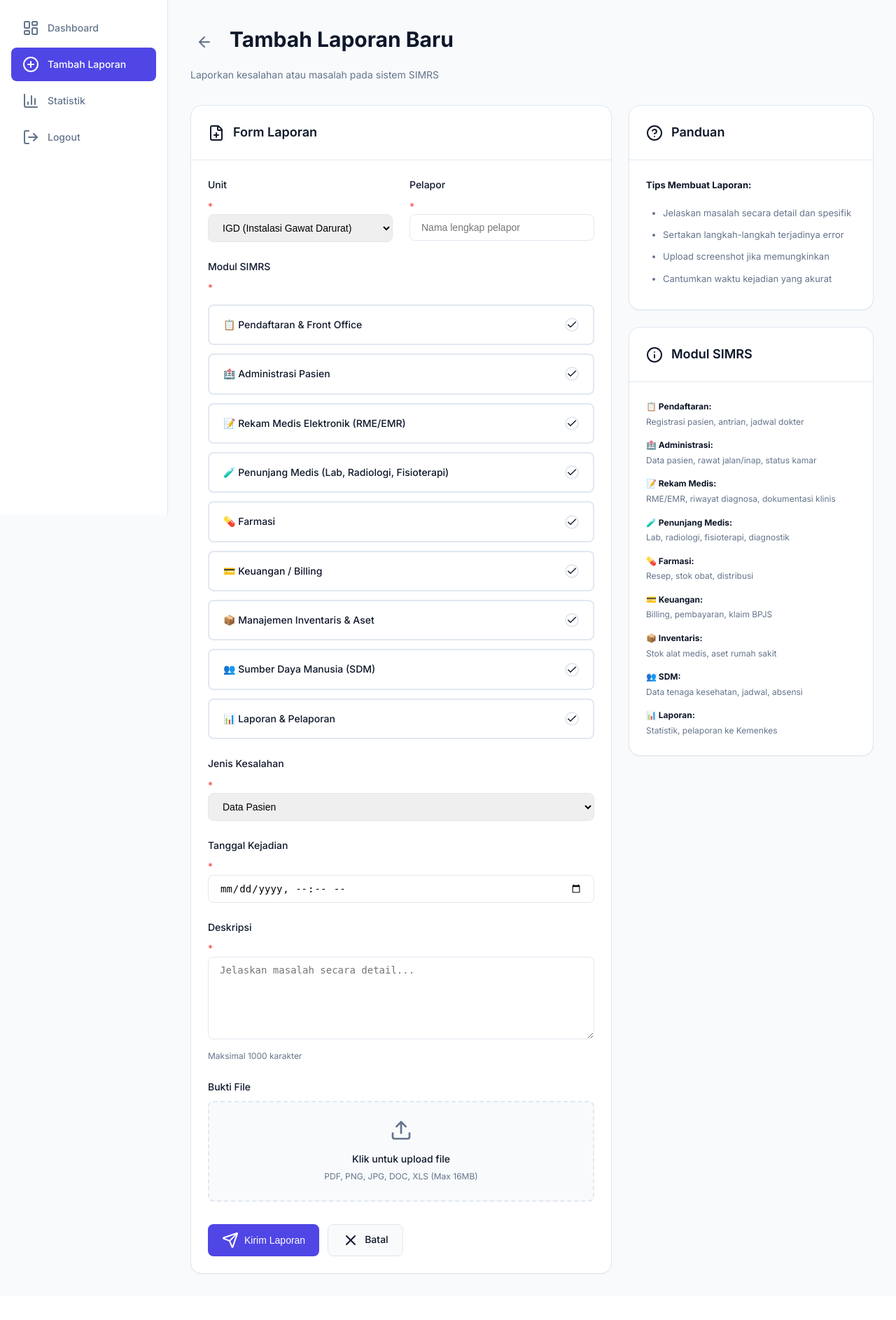
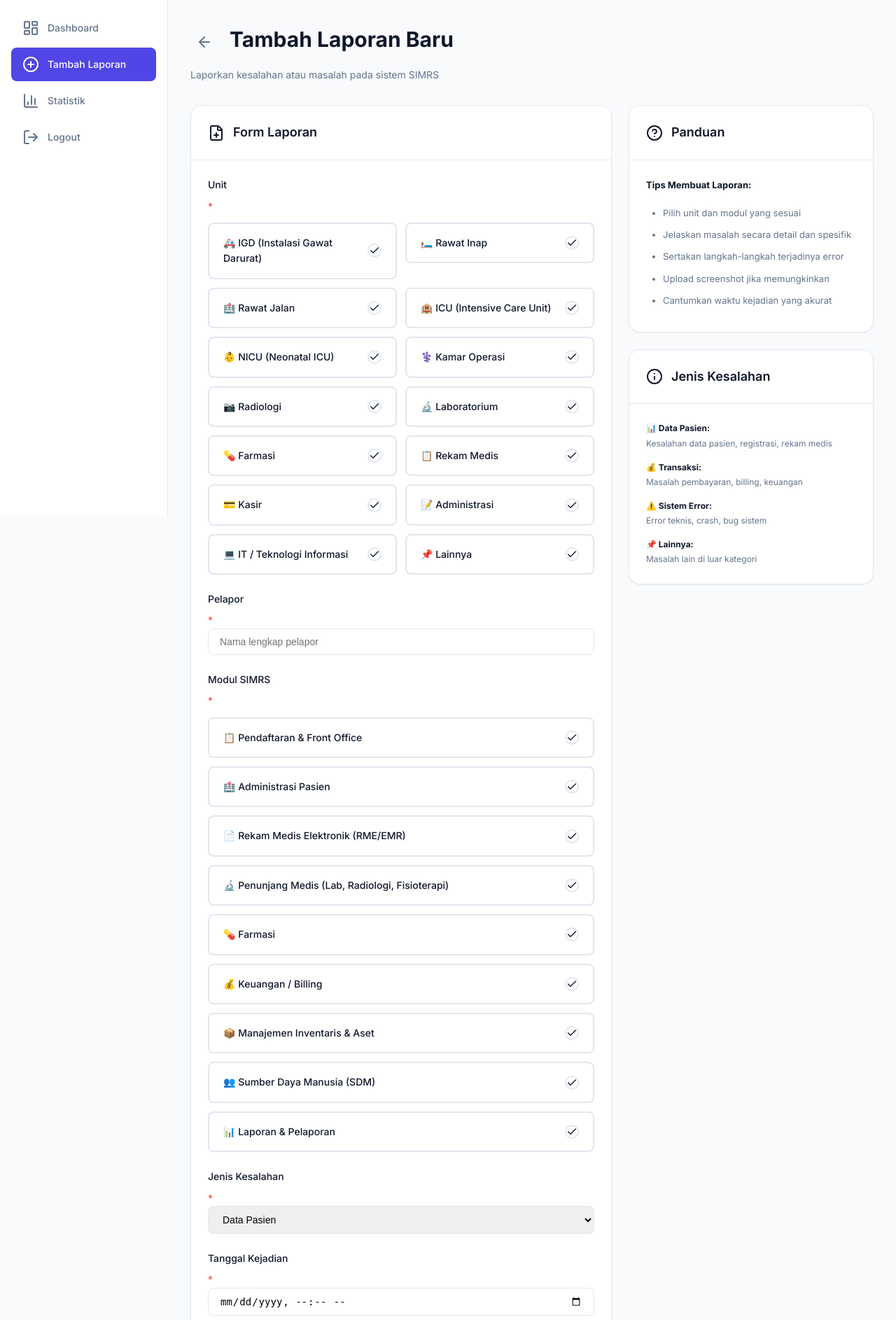
Before and after one commit to nowelliswell/laporan_sistem_simrs, a Flask app: page /tambah in a window 1280 px wide. Shown: the part 64-1950 px from the top of the page at 70% size. Before the commit the page ends 1885 px from the top, so only its background shows below. Run offline with Flask 3, Linux system fonts and the light colour scheme; some libraries are stand-ins or nearby versions.

Commit message:
Change unit field to radio buttons with modern icons and update modul icons

```diff
--- a/app/forms.py
+++ b/app/forms.py
@@ -16,22 +16,22 @@ class LoginForm(FlaskForm):
     ])
 
 class LaporanForm(FlaskForm):
-    unit = SelectField('Unit',
+    unit = RadioField('Unit',
         choices=[
-            ('IGD', 'IGD (Instalasi Gawat Darurat)'),
-            ('Rawat Inap', 'Rawat Inap'),
-            ('Rawat Jalan', 'Rawat Jalan'),
-            ('ICU', 'ICU (Intensive Care Unit)'),
-            ('NICU', 'NICU (Neonatal ICU)'),
-            ('Kamar Operasi', 'Kamar Operasi'),
-            ('Radiologi', 'Radiologi'),
-            ('Laboratorium', 'Laboratorium'),
-            ('Farmasi', 'Farmasi'),
-            ('Rekam Medis', 'Rekam Medis'),
-            ('Kasir', 'Kasir'),
-            ('Administrasi', 'Administrasi'),
-            ('IT', 'IT / Teknologi Informasi'),
-            ('Lainnya', 'Lainnya')
+            ('IGD', '🚑 IGD (Instalasi Gawat Darurat)'),
+            ('Rawat Inap', '🛏️ Rawat Inap'),
+            ('Rawat Jalan', '🏥 Rawat Jalan'),
+            ('ICU', '🏨 ICU (Intensive Care Unit)'),
+            ('NICU', '👶 NICU (Neonatal ICU)'),
+            ('Kamar Operasi', '⚕️ Kamar Operasi'),
+            ('Radiologi', '📷 Radiologi'),
+            ('Laboratorium', '🔬 Laboratorium'),
+            ('Farmasi', '💊 Farmasi'),
+            ('Rekam Medis', '📋 Rekam Medis'),
+            ('Kasir', '💳 Kasir'),
+            ('Administrasi', '📝 Administrasi'),
+            ('IT', '💻 IT / Teknologi Informasi'),
+            ('Lainnya', '📌 Lainnya')
         ],
         validators=[DataRequired(message='Unit wajib dipilih')]
     )
@@ -43,10 +43,10 @@ class LaporanForm(FlaskForm):
         choices=[
             ('Pendaftaran & Front Office', '📋 Pendaftaran & Front Office'),
             ('Administrasi Pasien', '🏥 Administrasi Pasien'),
-            ('Rekam Medis Elektronik (RME/EMR)', '📝 Rekam Medis Elektronik (RME/EMR)'),
-            ('Penunjang Medis', '🧪 Penunjang Medis (Lab, Radiologi, Fisioterapi)'),
+            ('Rekam Medis Elektronik (RME/EMR)', '📄 Rekam Medis Elektronik (RME/EMR)'),
+            ('Penunjang Medis', '🔬 Penunjang Medis (Lab, Radiologi, Fisioterapi)'),
             ('Farmasi', '💊 Farmasi'),
-            ('Keuangan / Billing', '💳 Keuangan / Billing'),
+            ('Keuangan / Billing', '💰 Keuangan / Billing'),
             ('Manajemen Inventaris & Aset', '📦 Manajemen Inventaris & Aset'),
             ('Sumber Daya Manusia (SDM)', '👥 Sumber Daya Manusia (SDM)'),
             ('Laporan & Pelaporan', '📊 Laporan & Pelaporan')
--- a/app/templates/tambah_laporan_modern.html
+++ b/app/templates/tambah_laporan_modern.html
@@ -99,11 +99,22 @@
             <form method="post" enctype="multipart/form-data" novalidate>
                 {{ form.hidden_tag() }}
 
-                <div style="display: grid; grid-template-columns: 1fr 1fr; gap: 1.5rem;">
                 <div class="form-group">
                     {{ form.unit.label(class="form-label") }}
                     <span style="color: var(--error);">*</span>
-                        {{ form.unit(class="form-select") }}
+                    <div style="display: grid; grid-template-columns: repeat(auto-fit, minmax(240px, 1fr)); gap: 0.75rem; margin-top: 0.75rem;">
+                        {% for value, label in form.unit.choices %}
+                        <label class="radio-card">
+                            <input type="radio" name="unit" value="{{ value }}" {% if form.unit.data == value %}checked{% endif %} required>
+                            <div class="radio-card-content">
+                                <span class="radio-card-label">{{ label }}</span>
+                                <div class="radio-card-check">
+                                    <i data-lucide="check"></i>
+                                </div>
+                            </div>
+                        </label>
+                        {% endfor %}
+                    </div>
                     {% if form.unit.errors %}
                         {% for error in form.unit.errors %}
                             <div style="color: var(--error); font-size: 12px; margin-top: 0.5rem;">{{ error }}</div>
@@ -120,7 +131,6 @@
                             <div style="color: var(--error); font-size: 12px; margin-top: 0.5rem;">{{ error }}</div>
                         {% endfor %}
                     {% endif %}
-                    </div>
                 </div>
 
                 <div class="form-group">
@@ -231,6 +241,7 @@
                 <div style="font-size: 13px; line-height: 1.8; color: var(--text-secondary);">
                     <p style="margin-bottom: 1rem;"><strong style="color: var(--text-primary);">Tips Membuat Laporan:</strong></p>
                     <ul style="margin: 0; padding-left: 1.5rem;">
+                        <li style="margin-bottom: 0.5rem;">Pilih unit dan modul yang sesuai</li>
                         <li style="margin-bottom: 0.5rem;">Jelaskan masalah secara detail dan spesifik</li>
                         <li style="margin-bottom: 0.5rem;">Sertakan langkah-langkah terjadinya error</li>
                         <li style="margin-bottom: 0.5rem;">Upload screenshot jika memungkinkan</li>
@@ -244,46 +255,26 @@
             <div class="card-header">
                 <div style="display: flex; align-items: center; gap: 0.75rem;">
                     <i data-lucide="info"></i>
-                    <h3 class="card-title">Modul SIMRS</h3>
+                    <h3 class="card-title">Jenis Kesalahan</h3>
                 </div>
             </div>
             <div class="card-body">
                 <div style="font-size: 12px; line-height: 1.8; color: var(--text-secondary);">
                     <div style="margin-bottom: 0.75rem;">
-                        <strong style="color: var(--text-primary);">📋 Pendaftaran:</strong>
-                        <div>Registrasi pasien, antrian, jadwal dokter</div>
+                        <strong style="color: var(--text-primary);">📊 Data Pasien:</strong>
+                        <div>Kesalahan data pasien, registrasi, rekam medis</div>
                     </div>
                     <div style="margin-bottom: 0.75rem;">
-                        <strong style="color: var(--text-primary);">🏥 Administrasi:</strong>
-                        <div>Data pasien, rawat jalan/inap, status kamar</div>
+                        <strong style="color: var(--text-primary);">💰 Transaksi:</strong>
+                        <div>Masalah pembayaran, billing, keuangan</div>
                     </div>
                     <div style="margin-bottom: 0.75rem;">
-                        <strong style="color: var(--text-primary);">📝 Rekam Medis:</strong>
-                        <div>RME/EMR, riwayat diagnosa, dokumentasi klinis</div>
-                    </div>
-                    <div style="margin-bottom: 0.75rem;">
-                        <strong style="color: var(--text-primary);">🧪 Penunjang Medis:</strong>
-                        <div>Lab, radiologi, fisioterapi, diagnostik</div>
-                    </div>
-                    <div style="margin-bottom: 0.75rem;">
-                        <strong style="color: var(--text-primary);">💊 Farmasi:</strong>
-                        <div>Resep, stok obat, distribusi</div>
-                    </div>
-                    <div style="margin-bottom: 0.75rem;">
-                        <strong style="color: var(--text-primary);">💳 Keuangan:</strong>
-                        <div>Billing, pembayaran, klaim BPJS</div>
-                    </div>
-                    <div style="margin-bottom: 0.75rem;">
-                        <strong style="color: var(--text-primary);">📦 Inventaris:</strong>
-                        <div>Stok alat medis, aset rumah sakit</div>
-                    </div>
-                    <div style="margin-bottom: 0.75rem;">
-                        <strong style="color: var(--text-primary);">👥 SDM:</strong>
-                        <div>Data tenaga kesehatan, jadwal, absensi</div>
+                        <strong style="color: var(--text-primary);">⚠️ Sistem Error:</strong>
+                        <div>Error teknis, crash, bug sistem</div>
                     </div>
                     <div>
-                        <strong style="color: var(--text-primary);">📊 Laporan:</strong>
-                        <div>Statistik, pelaporan ke Kemenkes</div>
+                        <strong style="color: var(--text-primary);">📌 Lainnya:</strong>
+                        <div>Masalah lain di luar kategori</div>
                     </div>
                 </div>
             </div>
```
Lines whose indentation alone changed are shown as unchanged.
